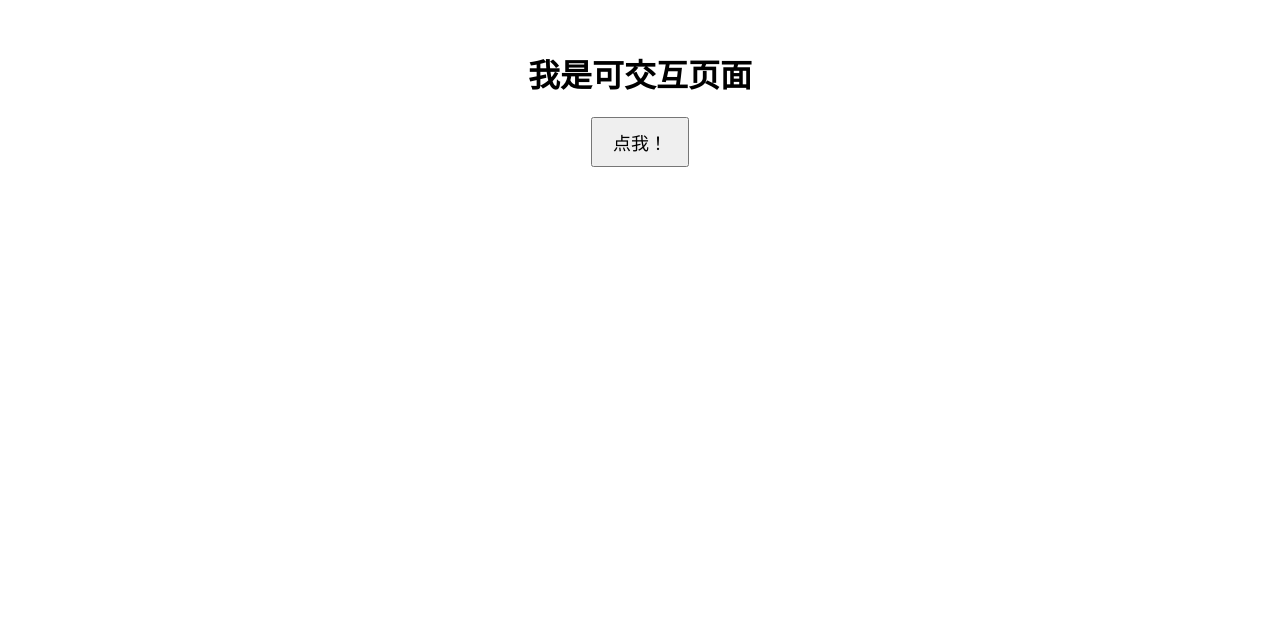
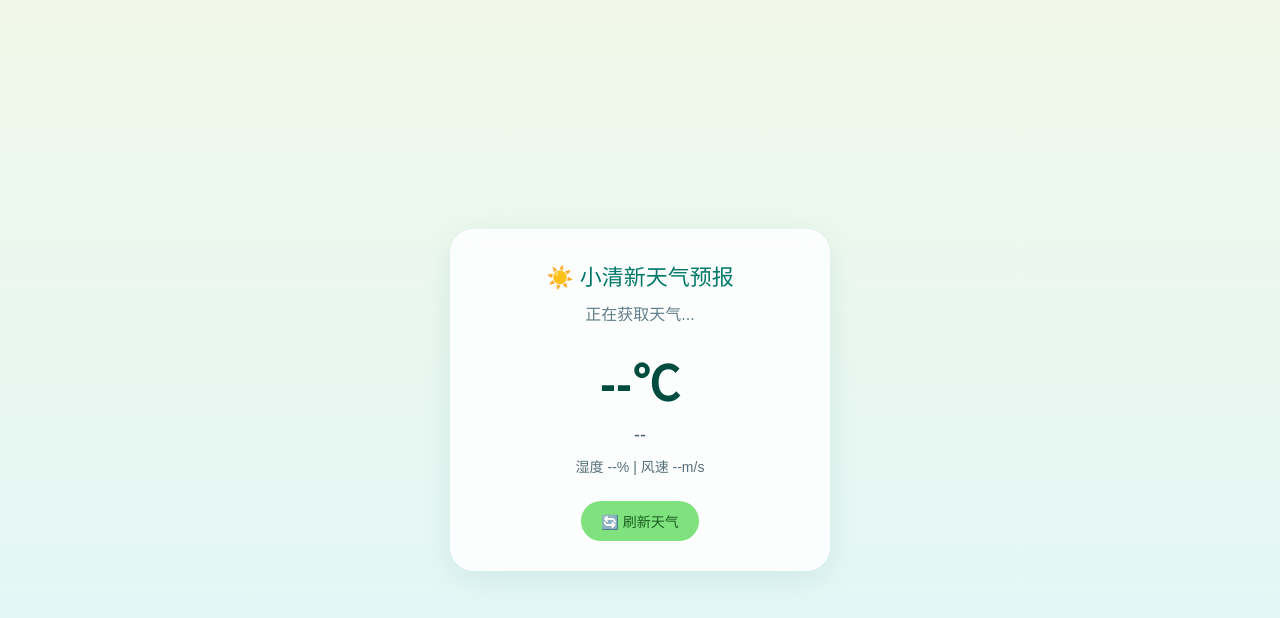
Before and after one commit to sumi07020803-cyber/test-vercel-site, a website: page index.html in a window 1280 px wide. Drawn offline with Linux system fonts and the light colour scheme.

Commit message:
新增小清新天气预报页面

```diff
--- a/index.html
+++ b/index.html
@@ -1,23 +1,147 @@
 <!DOCTYPE html>
-<html>
+<html lang="zh-CN">
 <head>
-  <meta charset="utf-8">
-  <title>可交互页面</title>
+  <meta charset="UTF-8">
+  <meta name="viewport" content="width=device-width, initial-scale=1.0">
+  <title>小清新天气预报</title>
   <style>
-    /* 这里是样式，可选 */
-    body { text-align: center; margin-top: 50px; }
-    button { padding: 10px 20px; font-size: 18px; }
+    * {
+      margin: 0;
+      padding: 0;
+      box-sizing: border-box;
+    }
+
+    body {
+      font-family: "Microsoft YaHei", sans-serif;
+      background: linear-gradient(to top, #e0f7fa 0%, #f1f8e9 100%);
+      min-height: 100vh;
+      display: flex;
+      justify-content: center;
+      align-items: center;
+      color: #37474f;
+    }
+
+    .weather-box {
+      background: rgba(255, 255, 255, 0.85);
+      border-radius: 24px;
+      padding: 30px;
+      width: 90%;
+      max-width: 380px;
+      box-shadow: 0 8px 30px rgba(0, 121, 107, 0.1);
+      text-align: center;
+      backdrop-filter: blur(10px);
+    }
+
+    .title {
+      font-size: 22px;
+      color: #00796b;
+      margin-bottom: 10px;
+    }
+
+    .city {
+      font-size: 16px;
+      color: #607d8b;
+      margin-bottom: 20px;
+    }
+
+    .temp {
+      font-size: 48px;
+      font-weight: bold;
+      color: #004d40;
+      margin: 10px 0;
+    }
+
+    .desc {
+      font-size: 18px;
+      color: #455a64;
+      margin-bottom: 10px;
+    }
+
+    .info {
+      font-size: 14px;
+      color: #546e7a;
+      margin-top: 10px;
+    }
+
+    .refresh {
+      margin-top: 25px;
+      padding: 10px 20px;
+      background: #80e27e;
+      color: #1b5e20;
+      border: none;
+      border-radius: 20px;
+      font-size: 14px;
+      cursor: pointer;
+    }
+
+    .refresh:hover {
+      background: #66bb6a;
+    }
   </style>
 </head>
+
 <body>
-  <h1>我是可交互页面</h1>
-  <button onclick="sayHi()">点我！</button>
+  <div class="weather-box">
+    <div class="title">☀️ 小清新天气预报</div>
+    <div class="city" id="city">正在获取定位...</div>
+    <div class="temp" id="temp">--℃</div>
+    <div class="desc" id="desc">--</div>
+    <div class="info" id="info">湿度 --% | 风速 --m/s</div>
+    <button class="refresh" onclick="getWeather()">🔄 刷新天气</button>
+  </div>
 
   <script>
-    // 这里是 JS 交互逻辑
-    function sayHi() {
-      alert("你成功点击了按钮！页面可交互啦！");
+    // 实时获取当前城市 + 实时天气（免费公开接口，无需KEY）
+    async function getWeather() {
+      try {
+        document.getElementById('city').innerText = "正在获取天气...";
+
+        // 获取定位
+        const pos = await new Promise((resolve, reject) => {
+          navigator.geolocation.getCurrentPosition(resolve, reject);
+        });
+
+        const lat = pos.coords.latitude;
+        const lon = pos.coords.longitude;
+
+        // 实时天气接口
+        const res = await fetch(`https://api.open-meteo.com/v1/forecast?latitude=${lat}&longitude=${lon}&current=temperature_2m,relative_humidity_2m,wind_speed_10m&hourly=weather_code&timezone=auto`);
+
+        const data = await res.json();
+        const temp = data.current.temperature_2m;
+        const humidity = data.current.relative_humidity_2m;
+        const wind = data.current.wind_speed_10m;
+
+        // 城市逆地理编码
+        const geo = await fetch(`https://nominatim.openstreetmap.org/reverse?lat=${lat}&lon=${lon}&format=json`);
+        const geoData = await geo.json();
+        const city = geoData.address.city || geoData.address.town || "当前城市";
+
+        // 天气描述
+        const weatherMap = {
+          0: "晴天", 1: "晴", 2: "多云", 3: "阴天",
+          45: "雾", 48: "雾凇",
+          51: "小雨", 53: "中雨", 55: "大雨",
+          61: "小雨", 63: "中雨", 65: "大雨",
+          71: "小雪", 73: "中雪", 75: "大雪"
+        };
+        const code = data.hourly.weather_code[0];
+        const desc = weatherMap[code] || "晴朗";
+
+        // 渲染页面
+        document.getElementById('city').innerText = city;
+        document.getElementById('temp').innerText = temp + "℃";
+        document.getElementById('desc').innerText = desc;
+        document.getElementById('info').innerText = `湿度 ${humidity}% | 风速 ${wind}m/s`;
+
+      } catch (err) {
+        document.getElementById('city').innerText = "获取失败，请允许定位";
+        console.log(err);
+      }
     }
+
+    // 打开页面自动加载
+    window.onload = getWeather();
   </script>
 </body>
 </html>
```
